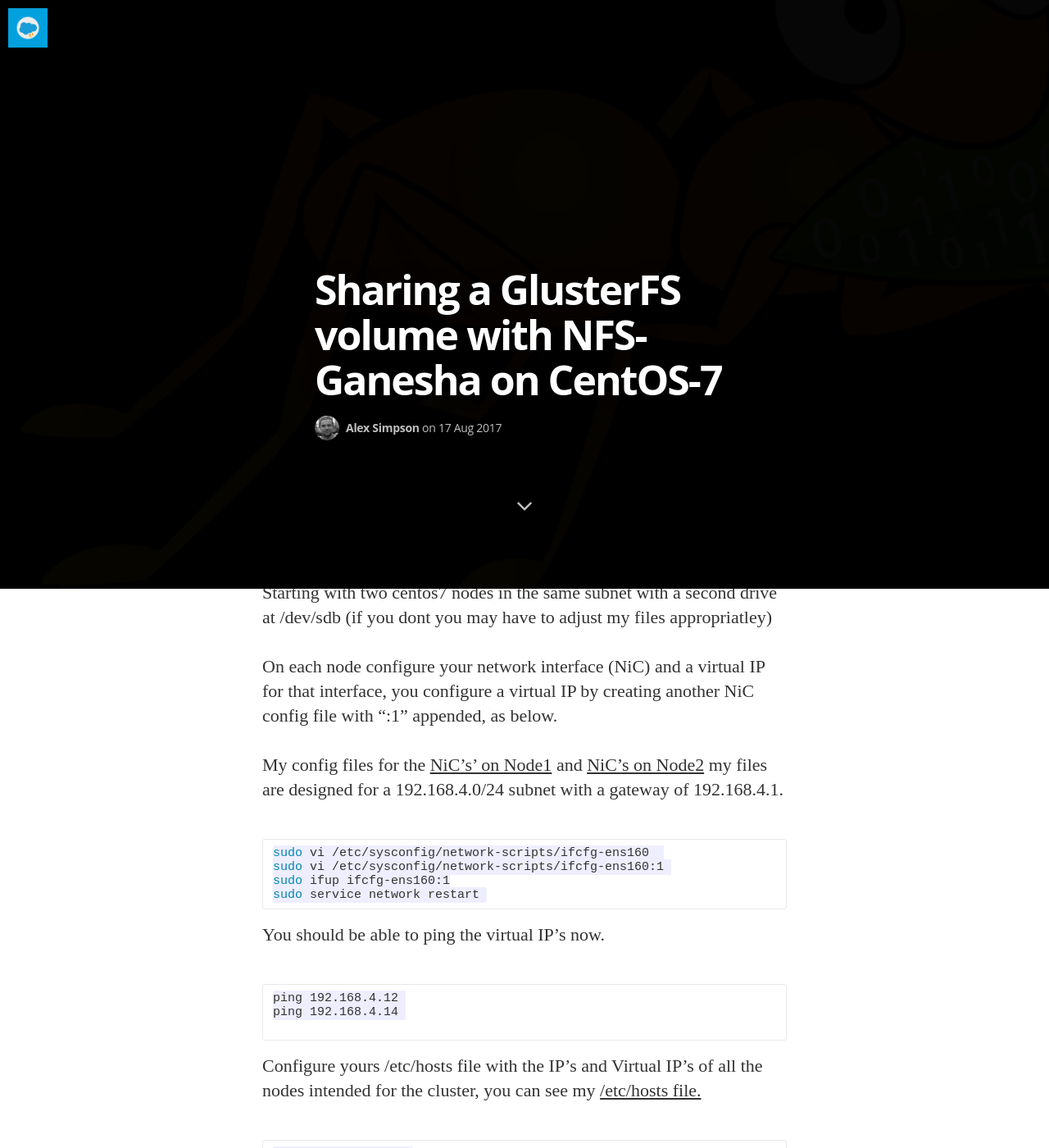
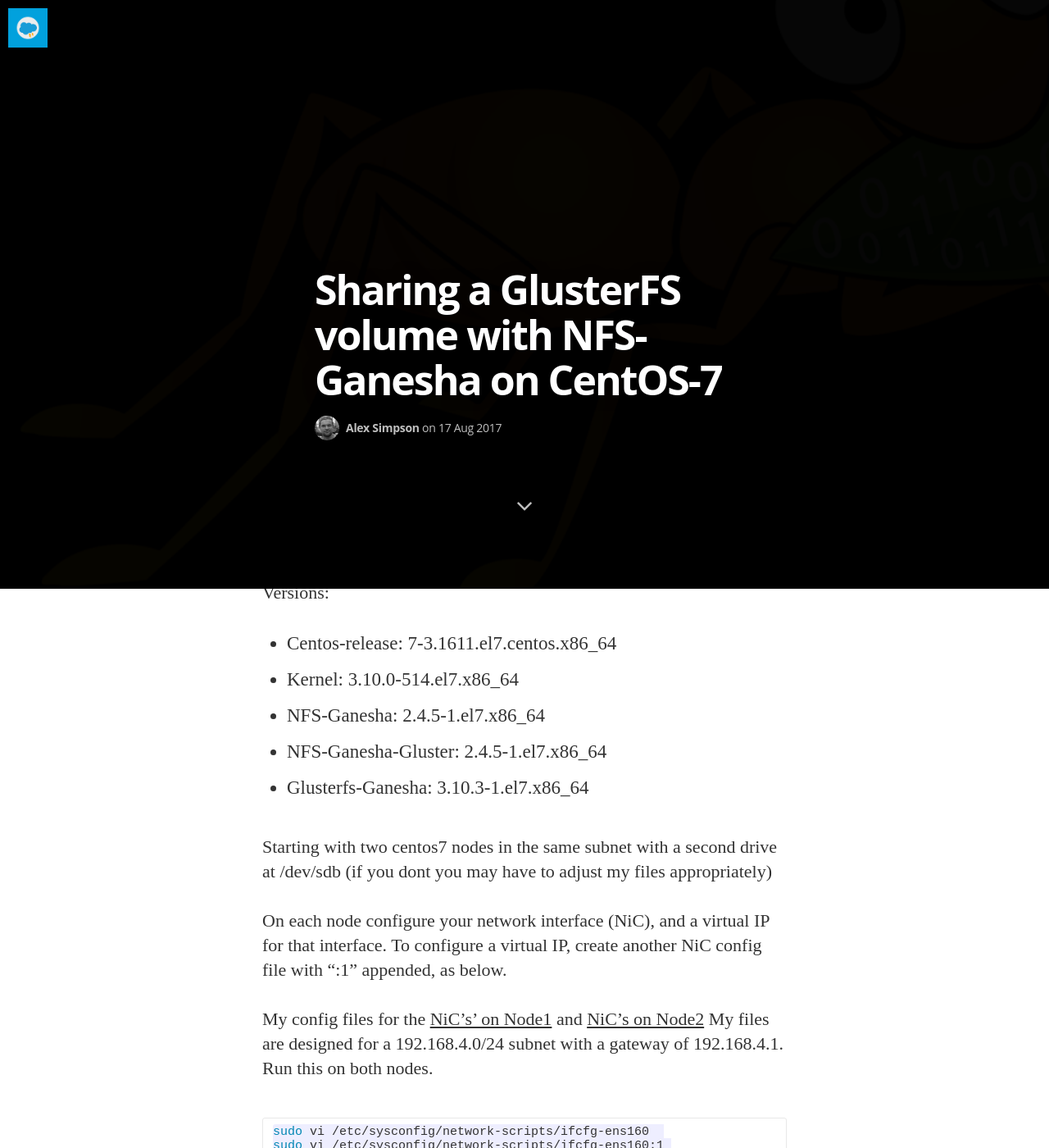
Before and after one commit to vendablefall/blog.leet.cloud, a Jekyll site: the page built from _posts/2017-08-17-sharing-a-glusterfs-volume-with-nfs-ganesha.markdown, in a window 1280 px wide and 1400 px high, scrolled down 682 px. Shown: the whole window at 82% size. Built offline with Jekyll 4.4.1, drawn with Linux system fonts in a browser that asks for light colours; nearby versions of some CDN libraries; some web fonts are replaced; comment, search, counter and statistics services are not loaded; some of the changed text lies outside the part shown.

Commit message:
added versions to gluster post

````diff
--- a/_posts/2017-08-17-sharing-a-glusterfs-volume-with-nfs-ganesha.markdown
+++ b/_posts/2017-08-17-sharing-a-glusterfs-volume-with-nfs-ganesha.markdown
@@ -7,15 +7,22 @@
 image: /assets/article_images/glusterfs-ganesha/glusterfs-ant.png
 ---
 
-Hello again! today on pebkac we are creating a two node GlusterFS cluster on CentOS-7 to host a highly available NFSv4 share. The volume (Glusterfs terminoligy for the virtualised disk group spread across CentOS nodes) will handle the file replication and locking. The volume will be shared out with nfs-Ganesha enabling the automatic failover of the NFS share, in the event that the node you have mounted the share on... dissapears.
+Hello again! Today on pebkac we are creating a two node GlusterFS cluster on CentOS-7 to host a highly available NFSv4 share. The volume (Glusterfs terminoligy for the virtualised disk group spread across CentOS nodes) will handle the file replication and locking. The volume will be shared out with nfs-Ganesha enabling the automatic failover of the NFS share, in the event that the node you have mounted the share on... dissapears.
 
-If your looking for a great guide to get you started I suggest you go to this post by [kkeithley](http://blog.gluster.org/2015/10/linux-scale-out-nfsv4-using-nfs-ganesha-and-glusterfs-one-step-at-a-time/) and complete the first two steps. I found that kkeithleys blog worked for the first two steps "crawl and "walk", but I couldnt manage to complete the "run" section.  This blog is more intended to be a continuation from kkeithlets post above adressing the areas where the Glusterfs [3.9 release](https://gluster.readthedocs.io/en/latest/release-notes/3.9.0/) changed things.
+If you're looking for a great guide to get you started I suggest you go to this post by [kkeithley](http://blog.gluster.org/2015/10/linux-scale-out-nfsv4-using-nfs-ganesha-and-glusterfs-one-step-at-a-time/) and complete the first two steps. I found that kkeithleys blog worked for the first two steps, "crawl and "walk", but I couldnt manage to complete the "run" section.  This blog post is more intended to be a continuation from kkeithlets post above adressing the areas where the [Glusterfs 3.9 release](https://gluster.readthedocs.io/en/latest/release-notes/3.9.0/) changed things.
 
-Starting with two centos7 nodes in the same subnet with a second drive at /dev/sdb (if you dont you may have to adjust my files appropriatley)
+Versions:
+- Centos-release: 7-3.1611.el7.centos.x86_64
+- Kernel: 3.10.0-514.el7.x86_64
+- NFS-Ganesha: 2.4.5-1.el7.x86_64
+- NFS-Ganesha-Gluster: 2.4.5-1.el7.x86_64
+- Glusterfs-Ganesha: 3.10.3-1.el7.x86_64
 
-On each node configure your network interface (NiC) and a virtual IP for that interface, you configure a virtual IP by creating another NiC config file with ":1" appended, as below.
+Starting with two centos7 nodes in the same subnet with a second drive at /dev/sdb (if you dont you may have to adjust my files appropriately)
 
-My config files for the [NiC's' on Node1]({{ site.url}}/assets/config_files/gluster-ganesha/Node1-Nics.txt) and [NiC's on Node2]({{ site.url}}/assets/config_files/gluster-ganesha/Node2-Nics.txt) my files are designed for a 192.168.4.0/24 subnet with a gateway of 192.168.4.1.
+On each node configure your network interface (NiC), and a virtual IP for that interface. To configure a virtual IP, create another NiC config file with ":1" appended, as below.
+
+My config files for the [NiC's' on Node1]({{ site.url}}/assets/config_files/gluster-ganesha/Node1-Nics.txt) and [NiC's on Node2]({{ site.url}}/assets/config_files/gluster-ganesha/Node2-Nics.txt) My files are designed for a 192.168.4.0/24 subnet with a gateway of 192.168.4.1. Run this on both nodes.
 
 ```bash
 sudo vi /etc/sysconfig/network-scripts/ifcfg-ens160
@@ -23,7 +30,7 @@
 sudo ifup ifcfg-ens160:1
 sudo service network restart
 ```
-You should be able to ping the virtual IP's now.
+You should be able to ping the virtual IP's now. Run this on either node.
 
 ```bash
 ping 192.168.4.12
@@ -31,35 +38,35 @@
 
 ```
 
-Configure yours /etc/hosts file with the IP's and Virtual IP's of all the nodes intended for the cluster, you can see my [/etc/hosts file.]({{ site.url}}/assets/config_files/gluster-ganesha/hosts.txt)
+Configure your /etc/hosts file with the IP's and Virtual IP's of all the nodes intended for the cluster, you can see [my /etc/hosts file.]({{ site.url}}/assets/config_files/gluster-ganesha/hosts.txt) Run this on both nodes.
 
 
 ```bash
 sudo vi /etc/hosts
 ```
 
-Here I turn off the frewalld service and make sure it is always of. Warning this is not best practise, you should make exceptions on the FW for all the nodes in the cluster but that is outside the scope of this tutorial.
+Here I turn off the frewalld service. Warning: This is not, best practice, you should make exceptions on the FW for all the nodes in the cluster. How to do so will be explained next time when we scale out to 4 nodes. For now we will just disable the FW. Run this on both nodes.
 
 ```bash
 sudo systemctl stop firewalld.service
 sudo chkconfig firewalld off
 ```
 
-Here we stop NetworkManager and keep it off..
+Here we stop NetworkManager and keep it off. Run this on both nodes.
 
 ```bash
 sudo service NetworkManager stop
 sudo chkconfig NetworkManager off
 ```
 
-Then we enable the network service.
+Then we enable the network service. Run this on both nodes.
 
 ```bash
-sudo sudo service network restart
+sudo sudo service network start
 sudo chkconfig network on
 ```
 
-Now we need to install all the following packages. you dont need nano, but its my preferred editor.
+Now we need to install all the following packages. You don't need nano, but it's my preferred editor. Run this on both nodes.
 
 ```bash
 sudo yum -y install centos-release-gluster
@@ -69,7 +76,7 @@
 sudo yum -y update
 ```
 
-Then we start the gluster service and ensure it is always started, then check if it is started.
+Start the gluster service, ensure it is always started, then check the status. Run this on both nodes.
 
 ```bash
 sudo systemctl enable glusterd
@@ -78,7 +85,7 @@
 sudo service glusterd status
  ```
 
-From Node1 run the following.
+Here we setup paswordless ssh between the nodes, you will have to enter the root account password 4 times. Run the following from Node1.
 
 ```bash
 sudo ssh-keygen -f /var/lib/glusterd/nfs/secret.pem
@@ -87,26 +94,26 @@
 sudo scp /var/lib/glusterd/nfs/secret.* Node1:/var/lib/glusterd/nfs/
 sudo scp /var/lib/glusterd/nfs/secret.* Node2:/var/lib/glusterd/nfs/
 ```
-You can then confirm passwordless ssh by running the following.
+You can then confirm passwordless ssh. Run the following from Node1.
 
 ```bash
 ssh -oPasswordAuthentication=no -oStrictHostKeyChecking=no -i/var/lib/glusterd/nfs/secret.pem root@Node2
 ```
 
-We then build the gluster cluster from Node1.
+We then build the gluster cluster. Do this from Node1.
 
 ```bash
 gluster peer probe Node2
 gluster peer status
 ```
 
-Enable the Gluster shared state volume.
+Enable the Gluster shared state volume. Do this on Node1.
 
 ```bash
 gluster volume set all cluster.enable-shared-storage enable
  ```
 
-Wait for gluster_shared_volume to mount on all the nodes before proceeding, the below code should show it mounted to /var/run/gluster/shared_storage/ on every node.
+Wait for gluster_shared_volume to mount on all the nodes, the below code should show a volume mounted to /var/run/gluster/shared_storage/ on every node before proceeding.
 
 ```bash
 mount | grep gluster_sha*
@@ -123,7 +130,7 @@
 sudo nano /var/run/gluster/shared_storage/nfs-ganesha/ganesha-ha.conf
 ```
 
-Enable and start the Pacemaker pcsd on all nodes.
+Enable and start the Pacemaker pcsd. Run this on both nodes.
 
 ```bash
 sudo systemctl enable pcsd
@@ -132,20 +139,20 @@
 sudo systemctl status pcsd
 ```
 
-Set a password (in this case demopass) for the user ‘hacluster’ on all nodes. Use the same password for all nodes.
+Set a password (in this case demopass) for the user ‘hacluster’. Use the same password, run this on both nodes.
 
 ```bash
 sudo echo demopass | passwd --stdin hacluster
 ```
 
-Perform cluster auth between the nodes. Username is ‘hacluster’, Password is the one you used in the precious step, run this on Node1. You will need to enter the username "hacluster" and the password you set above in this case "demopass".
+Perform cluster auth between the nodes, run the below code from Node1. You will need to enter the username "hacluster" and the password you set above in this case "demopass".
 
 ```bash
 sudo pcs cluster auth Node1
 sudo pcs cluster auth Node2
 ```
 
-Here we make our bricks directory format the sdb drive add the mount configuration to the /etc/fstab file mount the drive and create our export dir.
+Here we make our bricks directory, format the sdb drive, add the mount configuration to the /etc/fstab file, mount the drive and create our export dir. Do this on both nodes.
 
 ```bash
 sudo mkdir -p /bricks/demo
@@ -155,7 +162,7 @@
 sudo mkdir -p /bricks/demo/export
 ```
 
-Now we’ll create a simple gluster volume and disable gluster nfs.
+Now we’ll create a simple gluster volume and disable gluster nfs.Do this on Node1.
 
 ```bash
 sudo gluster volume create simple replica 2 Node1:/bricks/demo/export Node2:/bricks/demo/export
@@ -163,7 +170,7 @@
 sudo gluster volume start simple
 ```
 
-Then we enable ganesha.
+Then we enable ganesha. Still on Node1.
 
 ```bash
 sudo gluster nfs-ganesha enable
--- a/assets/config_files/gluster-ganesha/ganesha.conf.txt
+++ b/assets/config_files/gluster-ganesha/ganesha.conf.txt
@@ -10,7 +10,7 @@
         # Exporting FSAL
        FSAL {
             Name = GLUSTER;
-            Hostname = Node1;
+            Hostname = localhost;
             Volume = simple;
             }
         # Pseudo Path (required for NFS v4)
````
Also changed, not shown: 1 other file.
